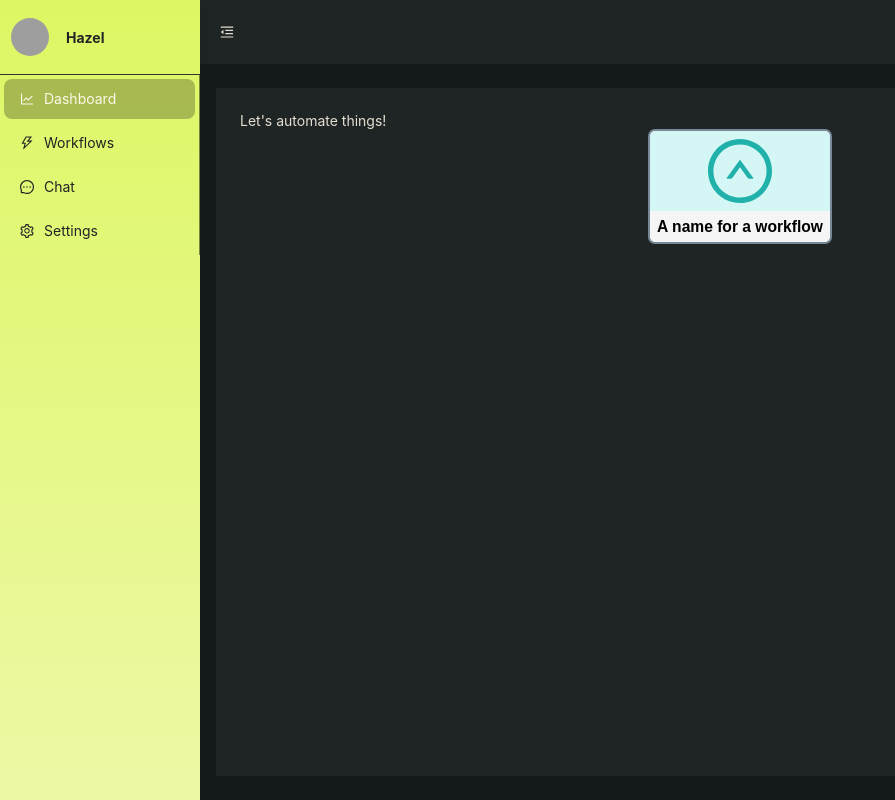
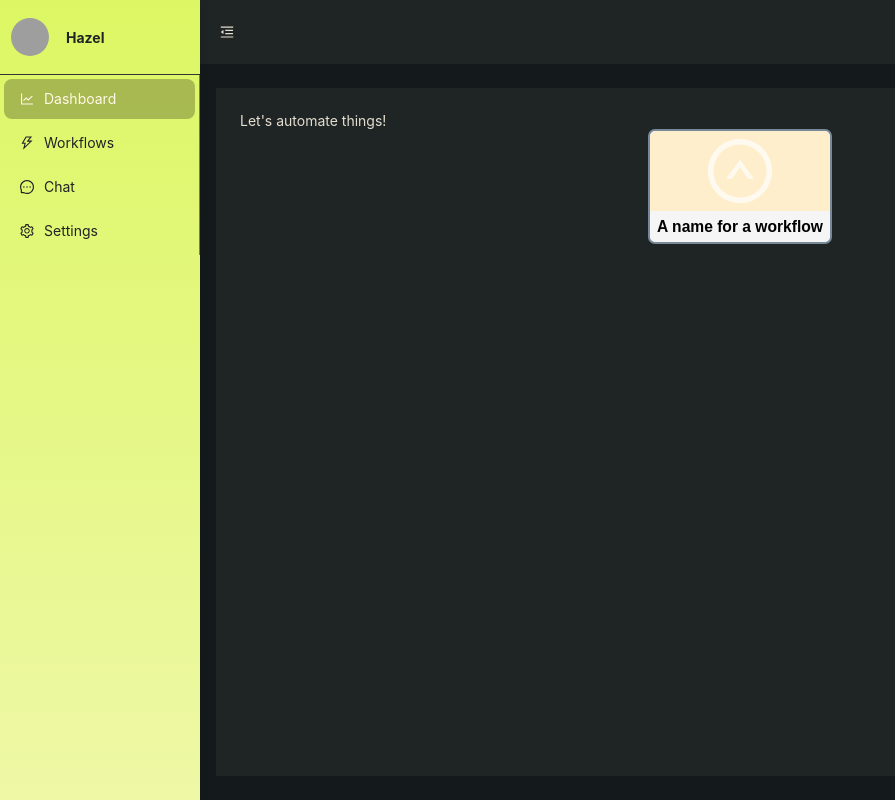
Before and after one commit to tacosontitan/project-odin, a React (Create React App) app: page /workflows in a window 1280 px wide. Shown: the whole page, without its empty margins (0-895 px from the left). Built offline with nearby package versions, Linux system fonts and the light colour scheme; grey boxes are pictures that could not be loaded.

Commit message:
Minor change to antiquewhite color scss class

```diff
--- a/src/pages/workflows/WorkflowUnitStyles.scss
+++ b/src/pages/workflows/WorkflowUnitStyles.scss
@@ -16,7 +16,7 @@ $workflow-lightness: 80% !default;
 }
 
 .color-antiquewhite{
-    $workflow-color: darken(antiquewhite, 1%);
+    $workflow-color: darken(antiquewhite, 4%);
     $workflow-lightness: 97%;
     @include workflow-color-style($workflow-color, $workflow-lightness);
 }
@@ -871,11 +871,6 @@ button{
     border-top-left-radius: $borderRadius - 1px;
 }
 
-.workflow-unit-icon{
-    color: $workflow-color;
-    background-color: change-color($color: $workflow-color, $lightness: $workflow-lightness)
-}
-
 .workflow-unit-name{
     background-color: whitesmoke;
     margin: 0;
--- a/src/pages/workflows/Workflows.tsx
+++ b/src/pages/workflows/Workflows.tsx
@@ -8,7 +8,7 @@ function Workflows() {
         <DashboardLayout>
             <span>Let's automate things!</span>
             <WorkflowUnit workflow={new WorkflowDataModel("A name for a workflow",
-             "A very good description", "lightseagreen", UpCircleOutlined)}></WorkflowUnit>
+             "A very good description", "floralwhite", UpCircleOutlined)}></WorkflowUnit>
         </DashboardLayout>
     );
 }
```
